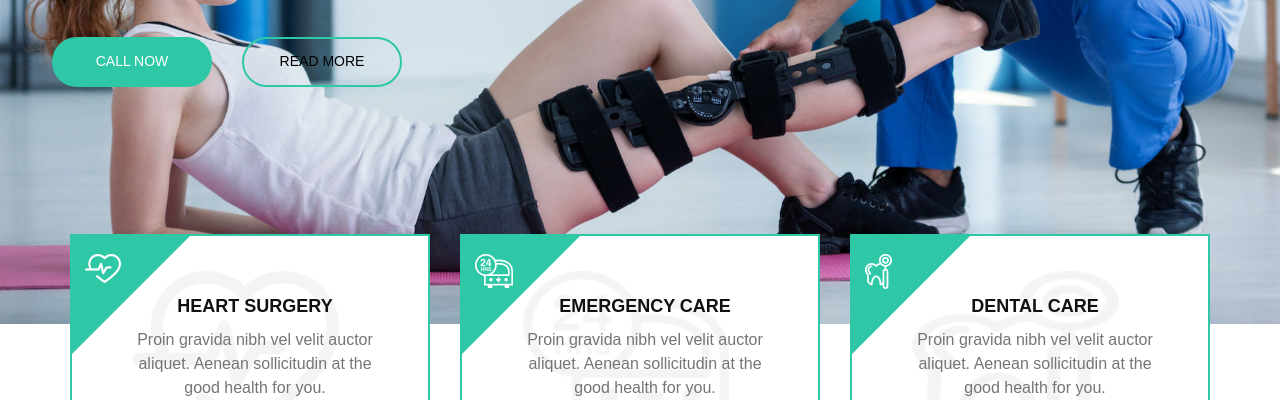
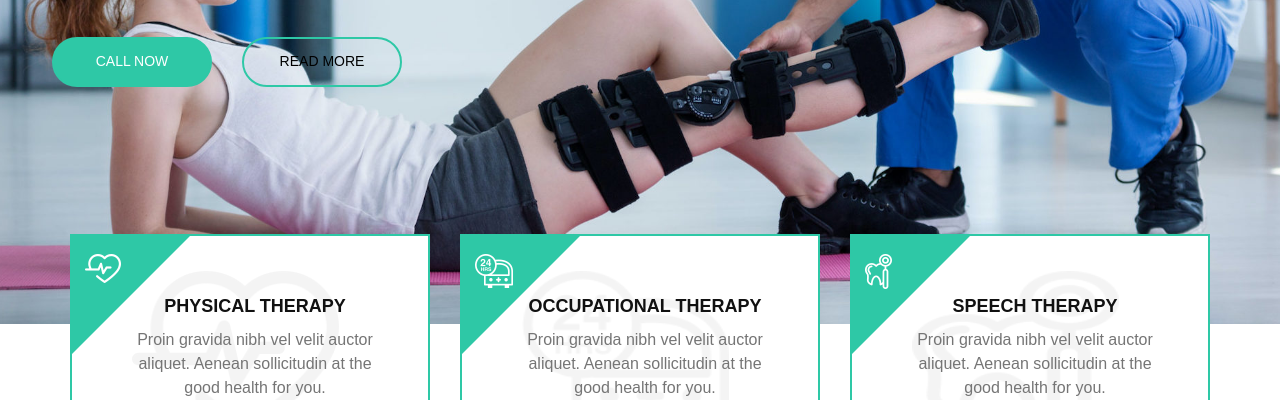
Before and after one commit to DCasely/viva-physical-therapy, a plain HTML site: page Site/index.html in a window 1280 px wide. Shown: the part 552-952 px from the top of the page. Drawn offline with Linux system fonts and the light colour scheme; some packages are replaced by stand-ins of ours; a web font is replaced by a local one.

Commit message:
updated category wrapper text content

```diff
--- a/Site/index.html
+++ b/Site/index.html
@@ -509,7 +509,7 @@ Purchase:
                 />
               </div>
               <div class="cat_txt">
-                <h1>Heart Surgery</h1>
+                <h1>Physical Therapy</h1>
                 <p>
                   Proin gravida nibh vel velit auctor aliquet. Aenean
                   sollicitudin at the good health for you.
@@ -527,7 +527,7 @@ Purchase:
                 <img src="images/icon_2.png" alt="img" class="img-responsive" />
               </div>
               <div class="cat_txt">
-                <h1>Emergency Care</h1>
+                <h1>Occupational Therapy</h1>
                 <p>
                   Proin gravida nibh vel velit auctor aliquet. Aenean
                   sollicitudin at the good health for you.
@@ -545,7 +545,7 @@ Purchase:
                 <img src="images/icon_3.png" alt="img" class="img-responsive" />
               </div>
               <div class="cat_txt">
-                <h1>Dental Care</h1>
+                <h1>Speech Therapy</h1>
                 <p>
                   Proin gravida nibh vel velit auctor aliquet. Aenean
                   sollicitudin at the good health for you.
```
